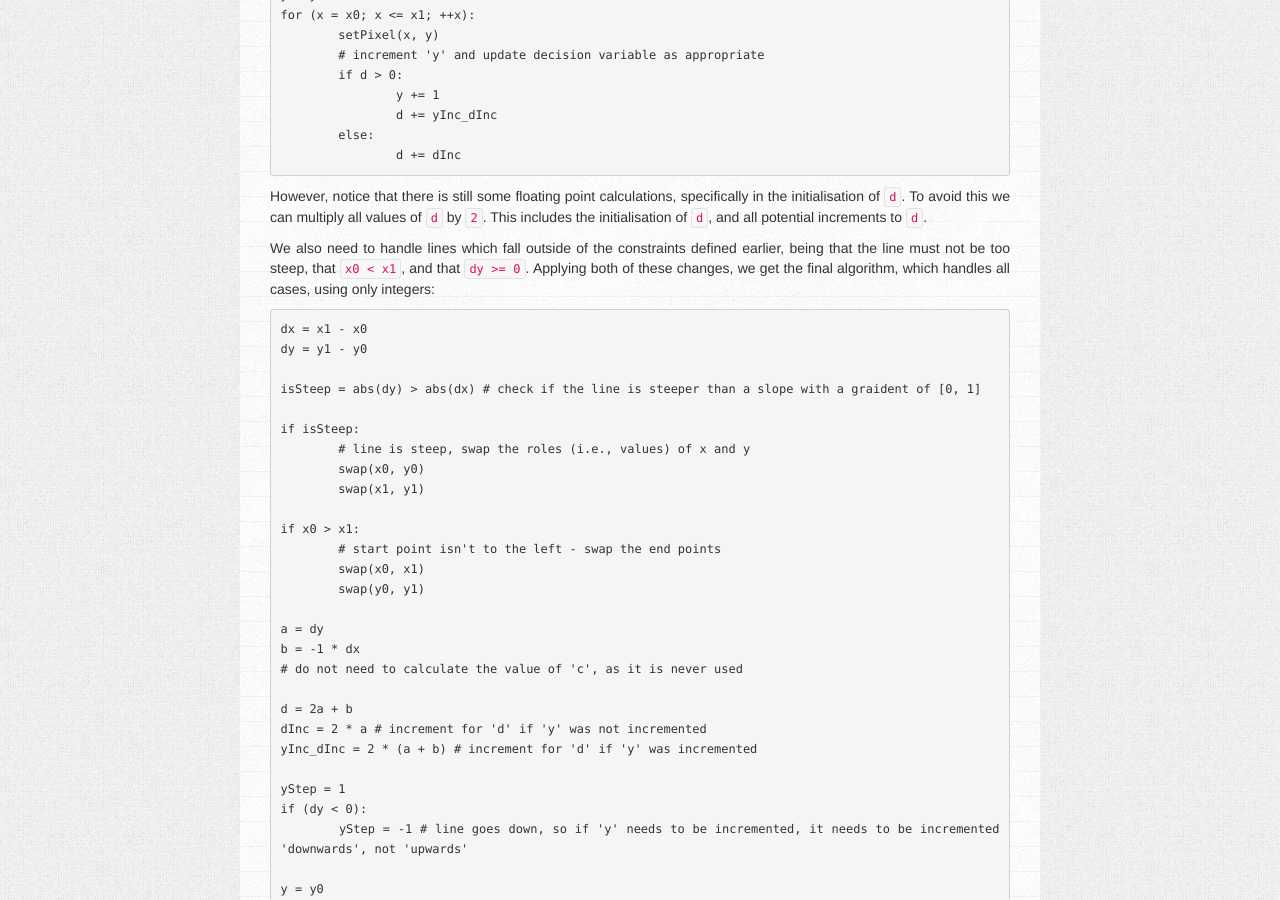
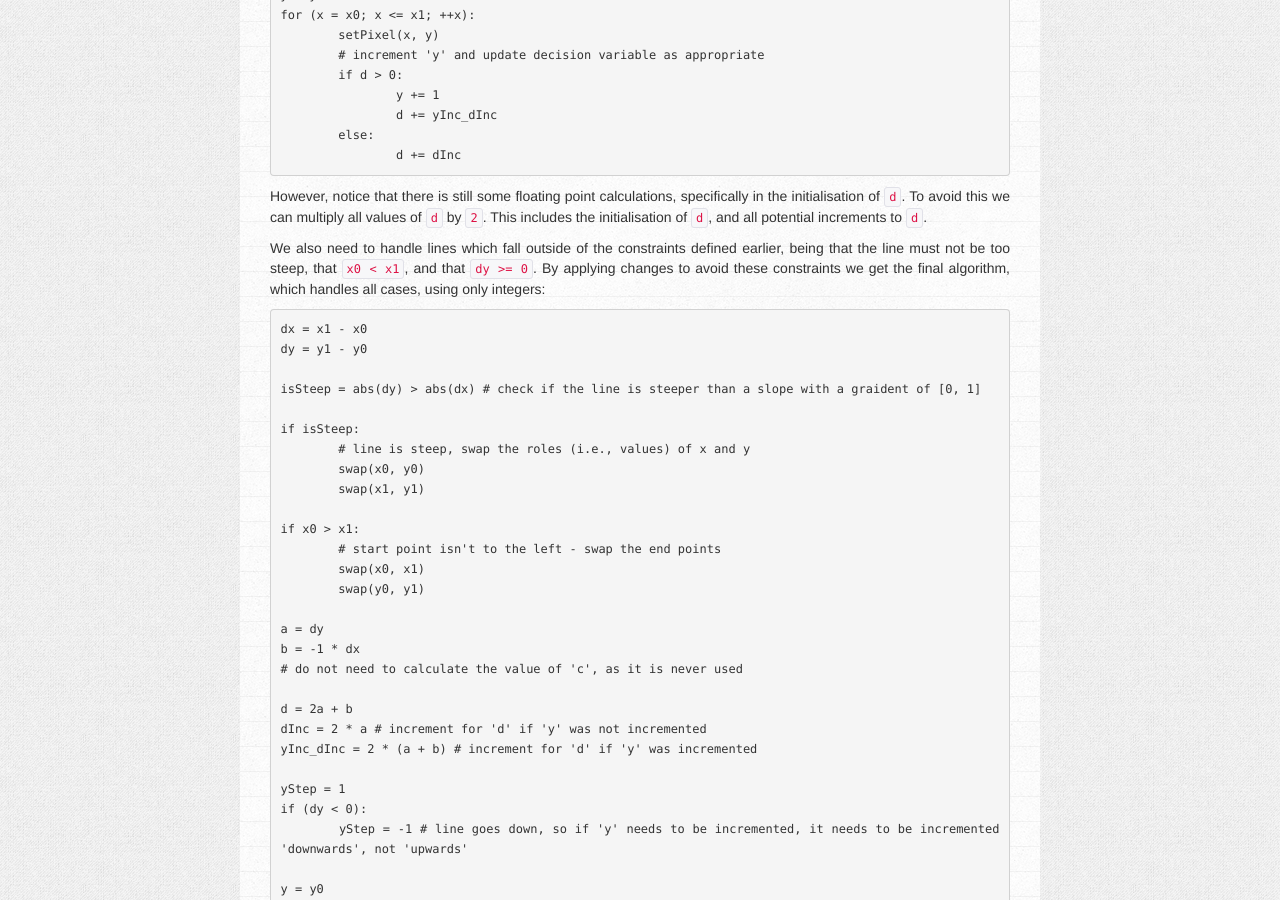
Before and after one commit to charlottepierce/charlottepierce.github.com, a Jekyll site: the page built from _posts/2013-09-08-Deriving-Bresenham's-Line-Algorithm.md, in a window 1280 px wide and 900 px high, scrolled down 3237 px. Built offline with Jekyll 4.4.1, drawn with Linux system fonts in a browser that asks for light colours.

Commit message:
Fixed some wording.

```diff
--- a/_posts/2013-09-08-Deriving-Bresenham's-Line-Algorithm.md
+++ b/_posts/2013-09-08-Deriving-Bresenham's-Line-Algorithm.md
@@ -148,7 +148,7 @@ To avoid this we can multiply all values of `d` by `2`.
 This includes the initialisation of `d`, and all potential increments to `d`.
 
 We also need to handle lines which fall outside of the constraints defined earlier, being that the line must not be too steep, that `x0 < x1`, and that `dy >= 0`.
-Applying both of these changes, we get the final algorithm, which handles all cases, using only integers:
+By applying changes to avoid these constraints we get the final algorithm, which handles all cases, using only integers:
 
 	dx = x1 - x0
 	dy = y1 - y0
```
